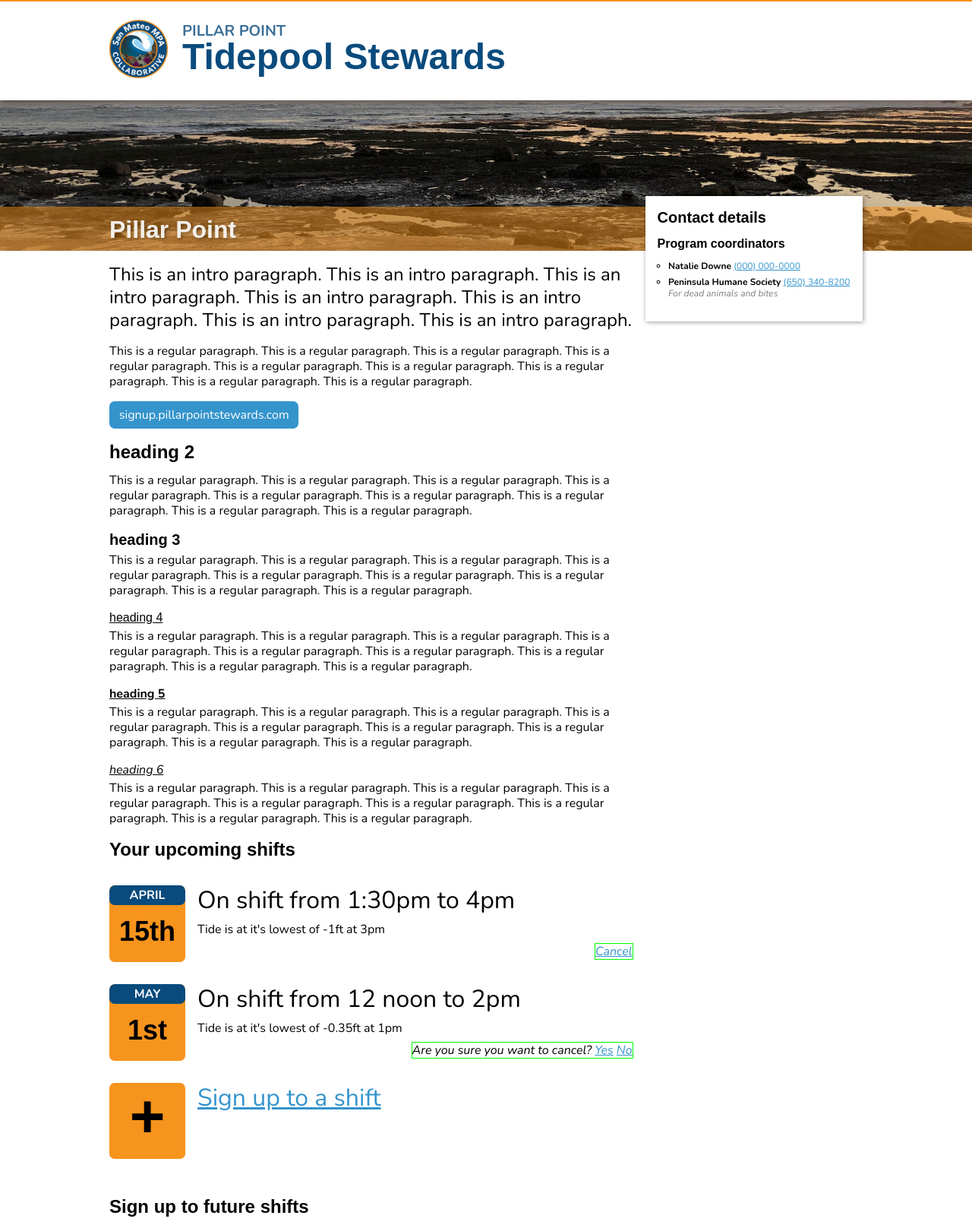
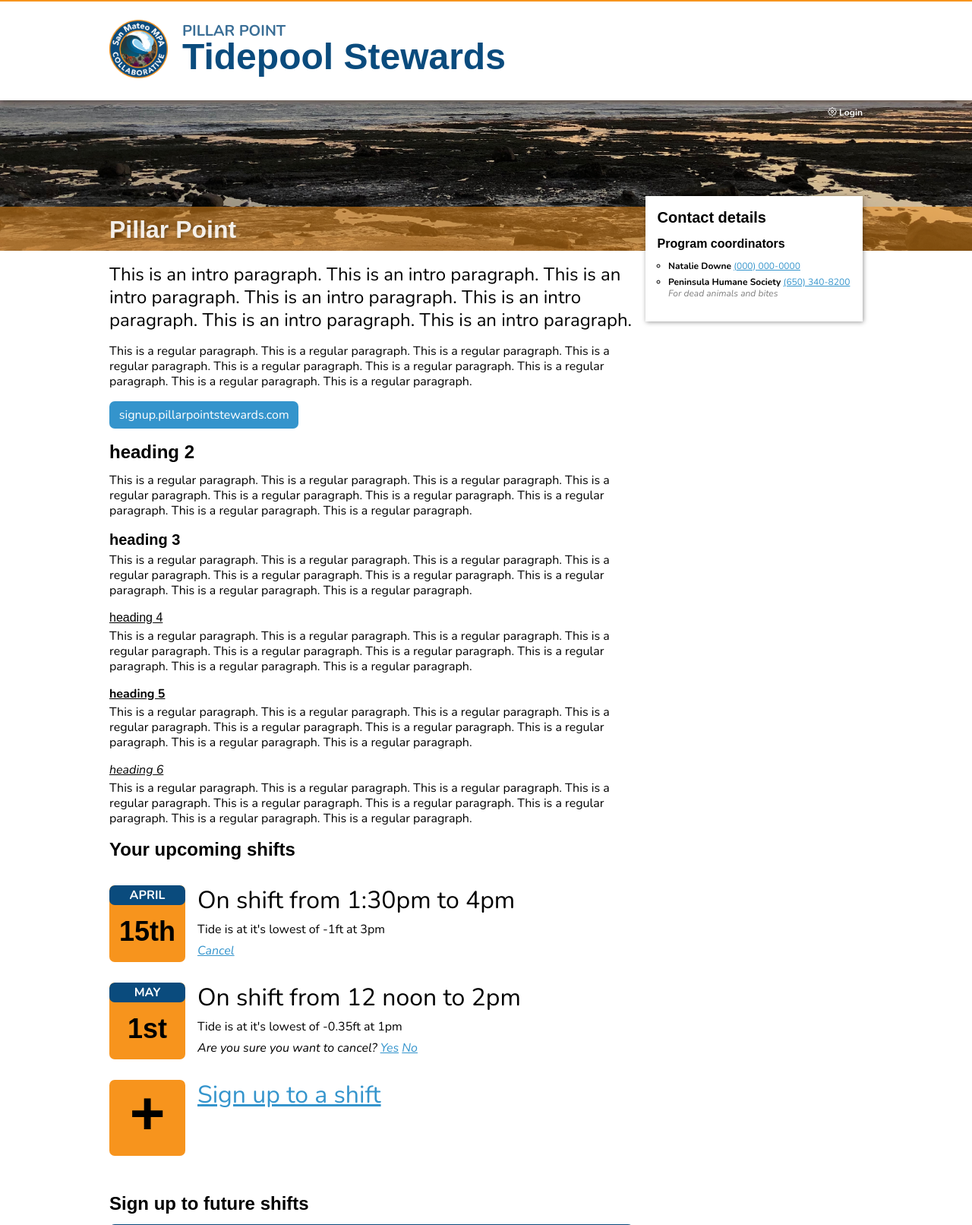
Before and after one commit to natbat/pillarpointstewards, a Django app: page /patterns/ in a window 1280 px wide. Shown: the top 1612 px of the page at 76% size. Run offline with Django 4.2, Linux system fonts and the light colour scheme; some web fonts are replaced.

Commit message:
log in and log out controls complete

```diff
--- a/pillarpointstewards/static/main.css
+++ b/pillarpointstewards/static/main.css
@@ -329,6 +329,35 @@ header .title em {
     display: block;
 }
 
+.page-controls {
+	position: absolute;
+	right: 10%;
+	bottom: -1.5rem;
+	padding-right: 1rem;
+	font-size: 0.75rem;
+	font-weight: bold;
+}
+.page-controls svg {
+	height: 0.75rem;
+	width: 0.75rem;
+	position: relative;
+	top: 0.1rem;
+}
+.page-controls a:link,
+.page-controls a:visited,
+.page-controls a:hover,
+.page-controls a:focus,
+.page-controls a:active {
+	color: white;
+	text-decoration: 0;
+	opacity: 1;
+}
+.page-controls a:hover,
+.page-controls a:focus,
+.page-controls a:active {
+	opacity: 0.85;
+}
+
 footer {
   background-color: #0A4B7D;
 }
@@ -393,11 +422,6 @@ footer li {
 .pull-out h3 {
 	margin-top: 0;
 	font-size: 1rem;
-}
-
-.controls {
-	border: 1px solid lime;
-	float: right;
 }
 
 
@@ -973,6 +997,9 @@ footer li {
 		padding-left: 5%;
 		padding-right: 5%
 	}
+	.page-controls {
+		right: 5%;
+	}
 	.species .image {
 		height: 19vw;
 		width: 19vw;
@@ -1011,6 +1038,9 @@ footer li {
 	.stretch {
 		padding-left: 1%;
 		padding-right: 1%
+	}
+	.page-controls {
+		right: 1%;
 	}
 	.title-wrapper {
 	  margin-top: 40vw;
--- a/pillarpointstewards/templates/base.html
+++ b/pillarpointstewards/templates/base.html
@@ -17,6 +17,21 @@
 <header class="section">
   <div class="stretch">
     <h1 class="title"><span class="location">Pillar Point</span> <em>Tidepool Stewards</em></h1>
+    <div class="page-controls">
+      {% if request.user.is_authenticated %}
+        <a class="loginout" href="/logout/">
+          <svg xmlns="http://www.w3.org/2000/svg" viewBox="0 0 24 24" fill="none" stroke="currentColor" stroke-width="2" stroke-linecap="round" stroke-linejoin="round">
+          <circle cx="12" cy="12" r="3"></circle>
+          <path d="M19.4 15a1.65 1.65 0 0 0 .33 1.82l.06.06a2 2 0 0 1 0 2.83 2 2 0 0 1-2.83 0l-.06-.06a1.65 1.65 0 0 0-1.82-.33 1.65 1.65 0 0 0-1 1.51V21a2 2 0 0 1-2 2 2 2 0 0 1-2-2v-.09A1.65 1.65 0 0 0 9 19.4a1.65 1.65 0 0 0-1.82.33l-.06.06a2 2 0 0 1-2.83 0 2 2 0 0 1 0-2.83l.06-.06a1.65 1.65 0 0 0 .33-1.82 1.65 1.65 0 0 0-1.51-1H3a2 2 0 0 1-2-2 2 2 0 0 1 2-2h.09A1.65 1.65 0 0 0 4.6 9a1.65 1.65 0 0 0-.33-1.82l-.06-.06a2 2 0 0 1 0-2.83 2 2 0 0 1 2.83 0l.06.06a1.65 1.65 0 0 0 1.82.33H9a1.65 1.65 0 0 0 1-1.51V3a2 2 0 0 1 2-2 2 2 0 0 1 2 2v.09a1.65 1.65 0 0 0 1 1.51 1.65 1.65 0 0 0 1.82-.33l.06-.06a2 2 0 0 1 2.83 0 2 2 0 0 1 0 2.83l-.06.06a1.65 1.65 0 0 0-.33 1.82V9a1.65 1.65 0 0 0 1.51 1H21a2 2 0 0 1 2 2 2 2 0 0 1-2 2h-.09a1.65 1.65 0 0 0-1.51 1z"></path>
+        </svg> Logout</a>
+      {% else %}
+        <a class="loginout" href="/login/">
+          <svg xmlns="http://www.w3.org/2000/svg" viewBox="0 0 24 24" fill="none" stroke="currentColor" stroke-width="2" stroke-linecap="round" stroke-linejoin="round">
+          <circle cx="12" cy="12" r="3"></circle>
+          <path d="M19.4 15a1.65 1.65 0 0 0 .33 1.82l.06.06a2 2 0 0 1 0 2.83 2 2 0 0 1-2.83 0l-.06-.06a1.65 1.65 0 0 0-1.82-.33 1.65 1.65 0 0 0-1 1.51V21a2 2 0 0 1-2 2 2 2 0 0 1-2-2v-.09A1.65 1.65 0 0 0 9 19.4a1.65 1.65 0 0 0-1.82.33l-.06.06a2 2 0 0 1-2.83 0 2 2 0 0 1 0-2.83l.06-.06a1.65 1.65 0 0 0 .33-1.82 1.65 1.65 0 0 0-1.51-1H3a2 2 0 0 1-2-2 2 2 0 0 1 2-2h.09A1.65 1.65 0 0 0 4.6 9a1.65 1.65 0 0 0-.33-1.82l-.06-.06a2 2 0 0 1 0-2.83 2 2 0 0 1 2.83 0l.06.06a1.65 1.65 0 0 0 1.82.33H9a1.65 1.65 0 0 0 1-1.51V3a2 2 0 0 1 2-2 2 2 0 0 1 2 2v.09a1.65 1.65 0 0 0 1 1.51 1.65 1.65 0 0 0 1.82-.33l.06-.06a2 2 0 0 1 2.83 0 2 2 0 0 1 0 2.83l-.06.06a1.65 1.65 0 0 0-.33 1.82V9a1.65 1.65 0 0 0 1.51 1H21a2 2 0 0 1 2 2 2 2 0 0 1-2 2h-.09a1.65 1.65 0 0 0-1.51 1z"></path>
+        </svg> Login</a>
+      {% endif %}
+  </div>
   </div>
 </header> <!-- end header -->
 
```
